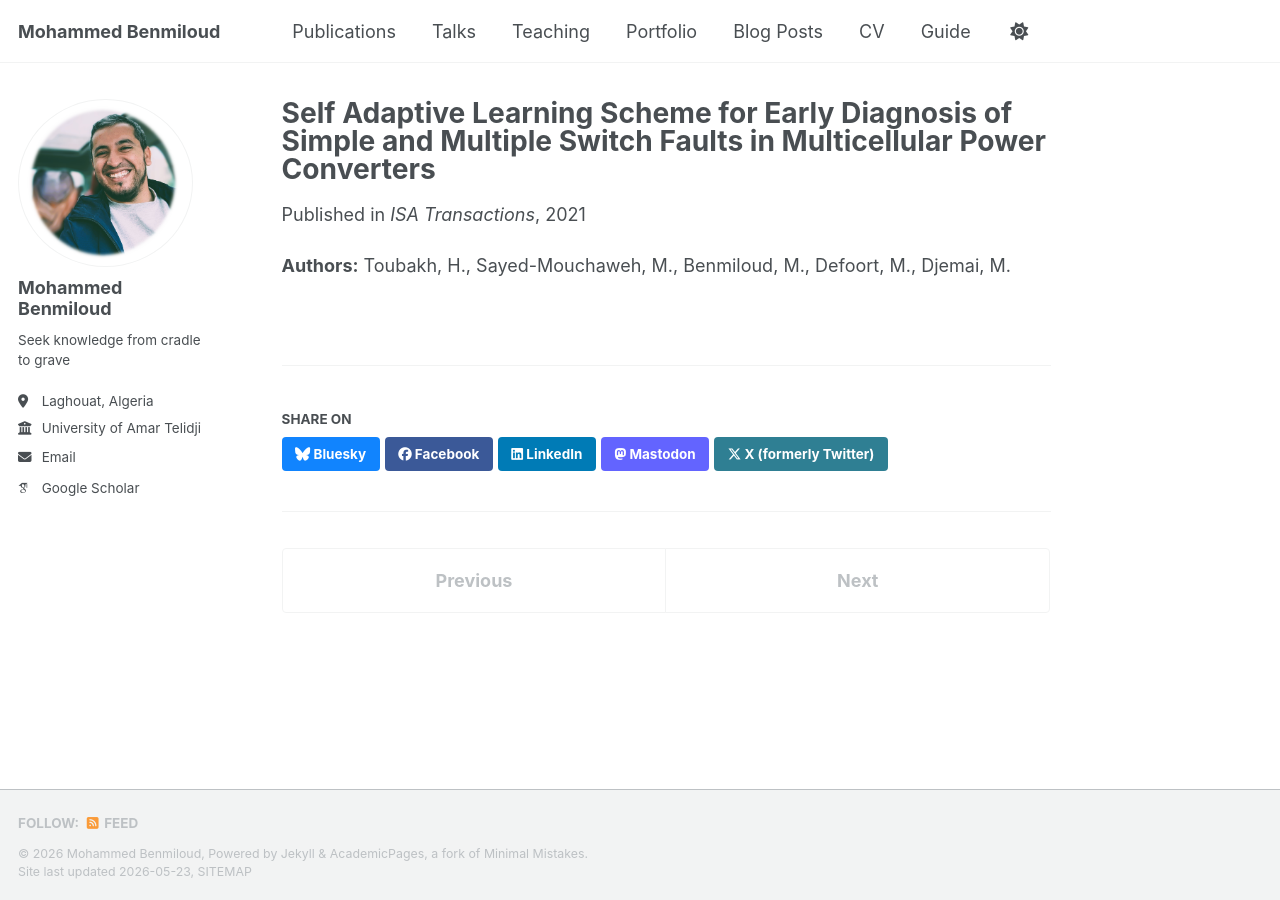
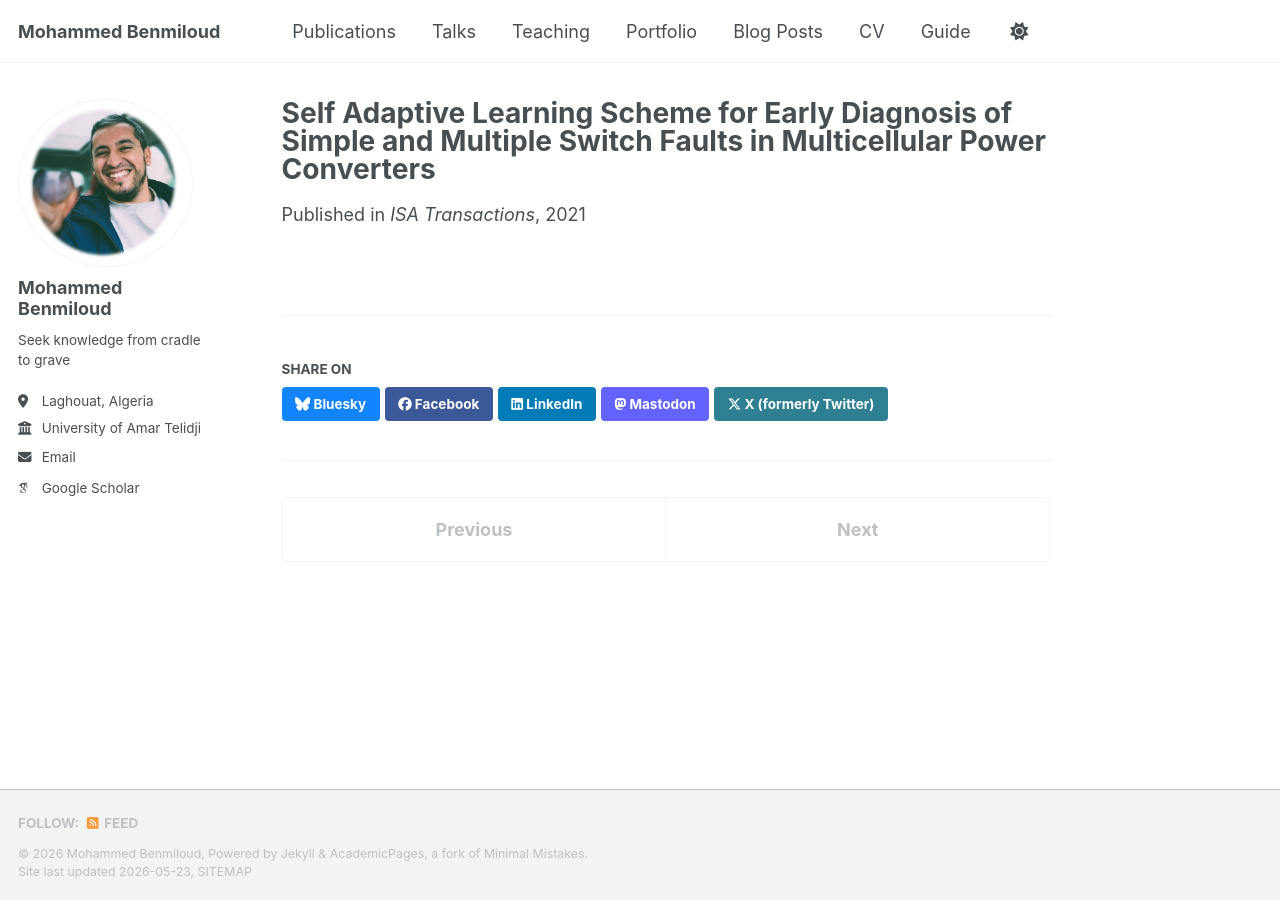
Before and after one commit to medbenmiloud/medbenmiloud.github.io, a Jekyll site: the page built from _publications/2021-01-01-self-adaptive-learning-fault-diagnosis.md, in a window 1280 px wide. Built offline with Jekyll 4.4.1, drawn with Linux system fonts in a browser that asks for light colours; some web fonts are replaced; a script bundle is joined from its source files by our own code; library files that are not in the unit come from our copies.

Commit message:
Update 2021-01-01-self-adaptive-learning-fault-diagnosis.md

```diff
--- a/_publications/2021-01-01-self-adaptive-learning-fault-diagnosis.md
+++ b/_publications/2021-01-01-self-adaptive-learning-fault-diagnosis.md
@@ -11,5 +11,3 @@ featured: true
 header:
   teaser: "SelfAdaptive.png"
 ---
-
-**Authors:** Toubakh, H., Sayed-Mouchaweh, M., Benmiloud, M., Defoort, M., Djemai, M.
```
